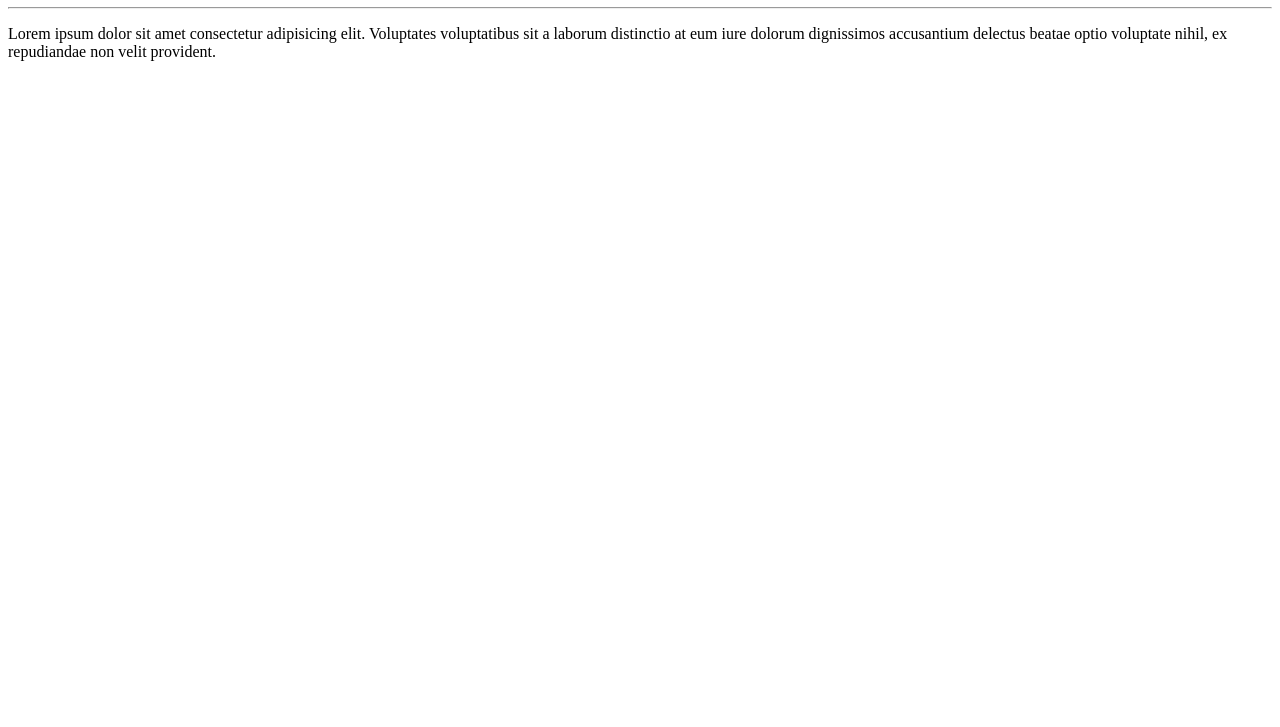
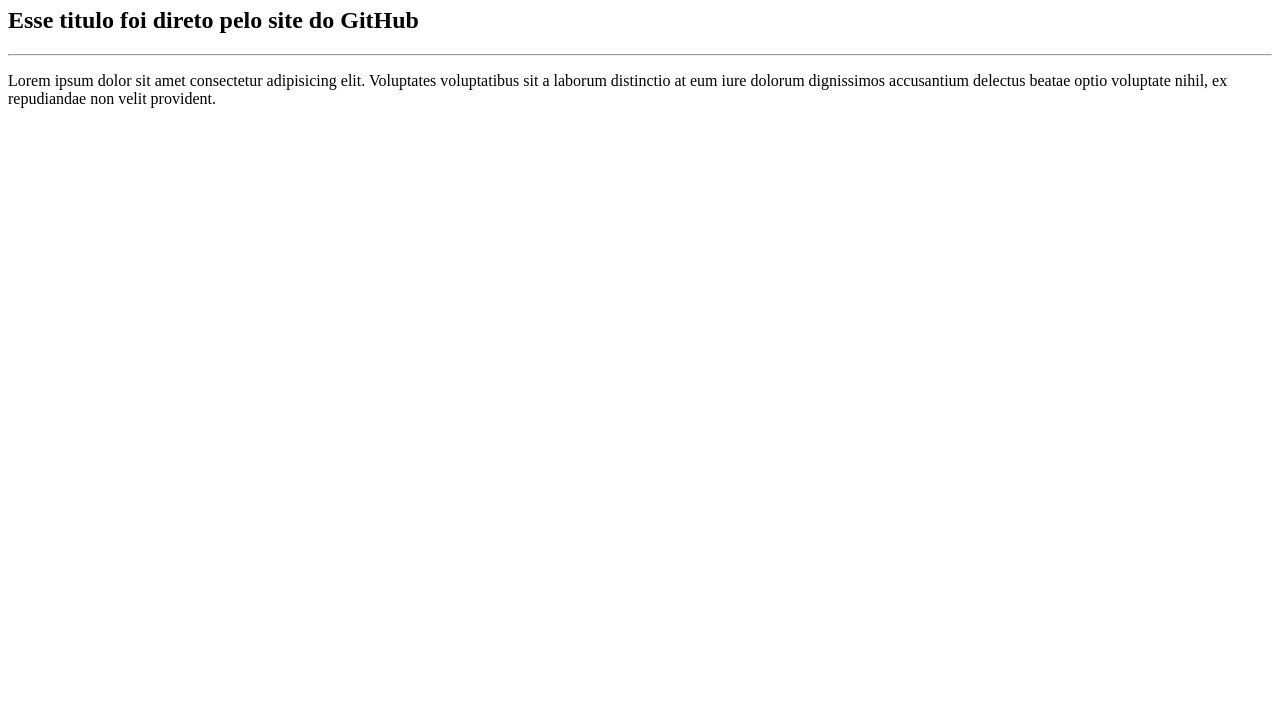
Before and after one commit to eduramoss/ola-mundo, a plain HTML site: page site-exemplo/index.html in a window 1280 px wide. Shown: the part 73-800 px from the top of the page. Drawn offline with Linux system fonts and the light colour scheme.

Commit message:
Mais um teste de alteração

```diff
--- a/site-exemplo/index.html
+++ b/site-exemplo/index.html
@@ -17,6 +17,7 @@
     </head>
     <body>
         <h1>Olá, mundo</h1>
+        <h2>Esse titulo foi direto pelo site do GitHub</h2>
         <hr>
         <p>Lorem ipsum dolor sit amet consectetur adipisicing elit. Voluptates voluptatibus sit a laborum distinctio at eum iure dolorum dignissimos accusantium delectus beatae optio voluptate nihil, ex repudiandae non velit provident.</p>
     </body>
```
